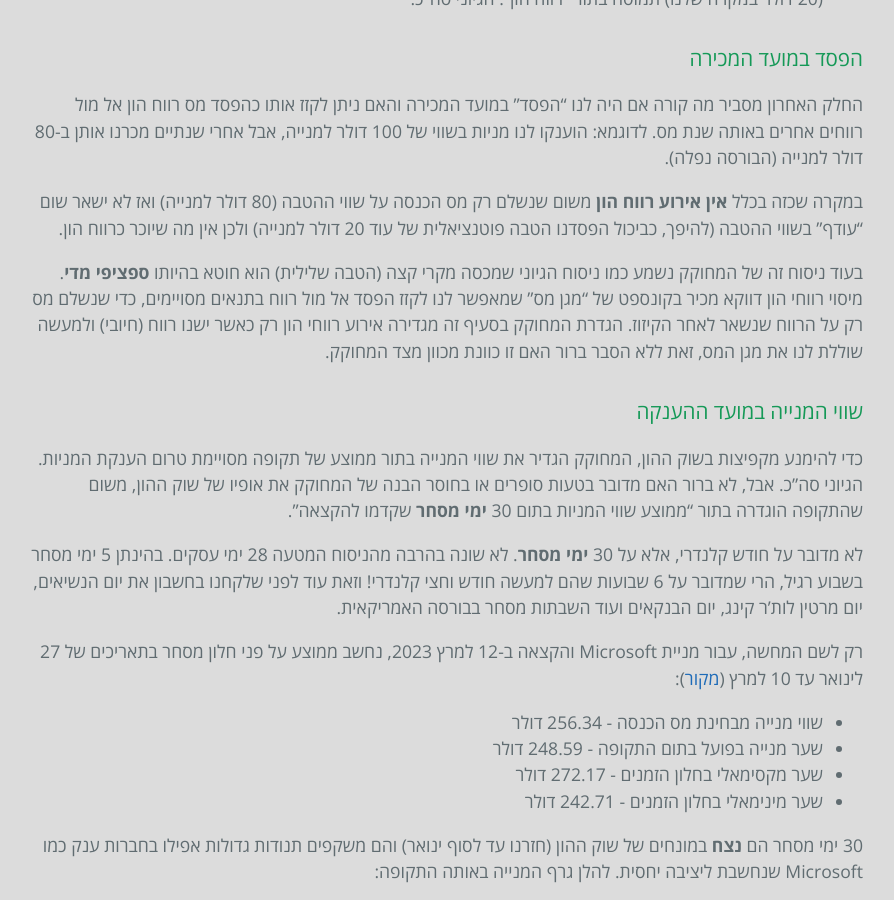
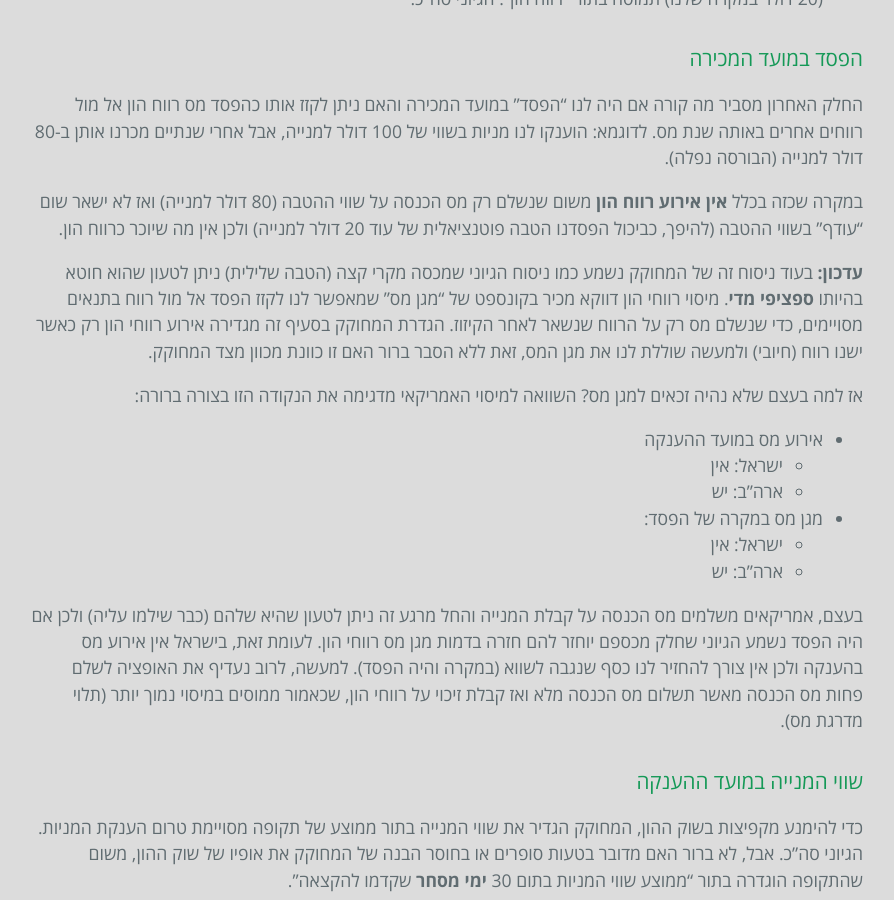
Before and after one commit to eyalitki/payslip101, a Jekyll site: the page built from docs/_posts/2023-03-14-מענקי-מניות-לעובדים-סעיף-102.markdown, in a window 1280 px wide and 900 px high, scrolled down 6338 px. Shown: the whole window, without its empty margins (193-1087 px from the left). Built offline with Jekyll 4.4.1, drawn with Linux system fonts in a browser that asks for light colours; some of the changed text lies outside the part shown.

Commit message:
Add clarification on capital tax shield - 102
Signed-off-by: Eyal Itkin <eyal.itkin@hotmail.com>

```diff
--- a/docs/_posts/2023-03-14-מענקי-מניות-לעובדים-סעיף-102.markdown
+++ b/docs/_posts/2023-03-14-מענקי-מניות-לעובדים-סעיף-102.markdown
@@ -2,11 +2,12 @@
 layout: default
 title: "מענקי מניות לעובדים - סעיף 102"
 description: "מבוא למיסוי על מענקי מניות וסעיף 102. סעיף זה משמש כתבנית להגדרת מיסוי מסלולי ההענקות השונים"
-date: 2023-07-21 11:32:00 +0300
+date: 2023-07-30 17:24:00 +0300
 tags: stocks
 permalink: /post/:title/
 ---
 **תאריך פרסום:** 14/03/2023
+**תאריך עדכון:** 30/07/2023
 
 אחרי שה[פוסט הקודם](../סיכום_תלוש_השכר/) חתם את סדרת הפוסטים על תלוש השכר, הגיע הזמן לעבור לחלק הבא: מיסוי מענקי מניות לעובדים (כדוגמאת [RSU](../מענקי-מניות-לעובדים-rsu/) ו-[ESPP](../מענקי-מניות-לעובדים-espp/)). עבור עובדי ההיי-טק, בנוסף למשכורת החודשית (ו/או בונוס שנתי כזה או אחר) ישנו מרכיב שכר נוסף שעשוי לעיתים להגיע ליותר מההכנסה בתלוש המשכורת: מענקי מניות.
 
@@ -174,8 +175,17 @@ permalink: /post/:title/
 במקרה שכזה בכלל **אין אירוע רווח הון** משום שנשלם רק מס הכנסה על שווי ההטבה (80 דולר למנייה) ואז לא ישאר שום "עודף" בשווי ההטבה (להיפך, כביכול הפסדנו הטבה פוטנציאלית של עוד 20 דולר למנייה) ולכן אין מה שיוכר כרווח הון.
 
 
-בעוד ניסוח זה של המחוקק נשמע כמו ניסוח הגיוני שמכסה מקרי קצה (הטבה שלילית) הוא חוטא בהיותו **ספציפי מדי**. מיסוי רווחי הון דווקא מכיר בקונספט של "מגן מס" שמאפשר לנו לקזז הפסד אל מול רווח בתנאים מסויימים, כדי שנשלם מס רק על הרווח שנשאר לאחר הקיזוז. הגדרת המחוקק בסעיף זה מגדירה אירוע רווחי הון רק כאשר ישנו רווח (חיובי) ולמעשה שוללת לנו את מגן המס, זאת ללא הסבר ברור האם זו כוונת מכוון מצד המחוקק.
+**עדכון:** בעוד ניסוח זה של המחוקק נשמע כמו ניסוח הגיוני שמכסה מקרי קצה (הטבה שלילית) ניתן לטעון שהוא חוטא בהיותו **ספציפי מדי**. מיסוי רווחי הון דווקא מכיר בקונספט של "מגן מס" שמאפשר לנו לקזז הפסד אל מול רווח בתנאים מסויימים, כדי שנשלם מס רק על הרווח שנשאר לאחר הקיזוז. הגדרת המחוקק בסעיף זה מגדירה אירוע רווחי הון רק כאשר ישנו רווח (חיובי) ולמעשה שוללת לנו את מגן המס, זאת ללא הסבר ברור האם זו כוונת מכוון מצד המחוקק.
 
+אז למה בעצם שלא נהיה זכאים למגן מס? השוואה למיסוי האמריקאי מדגימה את הנקודה הזו בצורה ברורה:
+* אירוע מס במועד ההענקה
+  * ישראל: אין
+  * ארה"ב: יש
+* מגן מס במקרה של הפסד:
+  * ישראל: אין
+  * ארה"ב: יש
+
+בעצם, אמריקאים משלמים מס הכנסה על קבלת המנייה והחל מרגע זה ניתן לטעון שהיא שלהם (כבר שילמו עליה) ולכן אם היה הפסד נשמע הגיוני שחלק מכספם יוחזר להם חזרה בדמות מגן מס רווחי הון. לעומת זאת, בישראל אין אירוע מס בהענקה ולכן אין צורך להחזיר לנו כסף שנגבה לשווא (במקרה והיה הפסד). למעשה, לרוב נעדיף את האופציה לשלם פחות מס הכנסה מאשר תשלום מס הכנסה מלא ואז קבלת זיכוי על רווחי הון, שכאמור ממוסים במיסוי נמוך יותר (תלוי מדרגת מס).
 
 ### שווי המנייה במועד ההענקה
 כדי להימנע מקפיצות בשוק ההון, המחוקק הגדיר את שווי המנייה בתור ממוצע של תקופה מסויימת טרום הענקת המניות. הגיוני סה"כ. אבל, לא ברור האם מדובר בטעות סופרים או בחוסר הבנה של המחוקק את אופיו של שוק ההון, משום שהתקופה הוגדרה בתור "ממוצע שווי המניות בתום 30 **ימי מסחר** שקדמו להקצאה".
```
